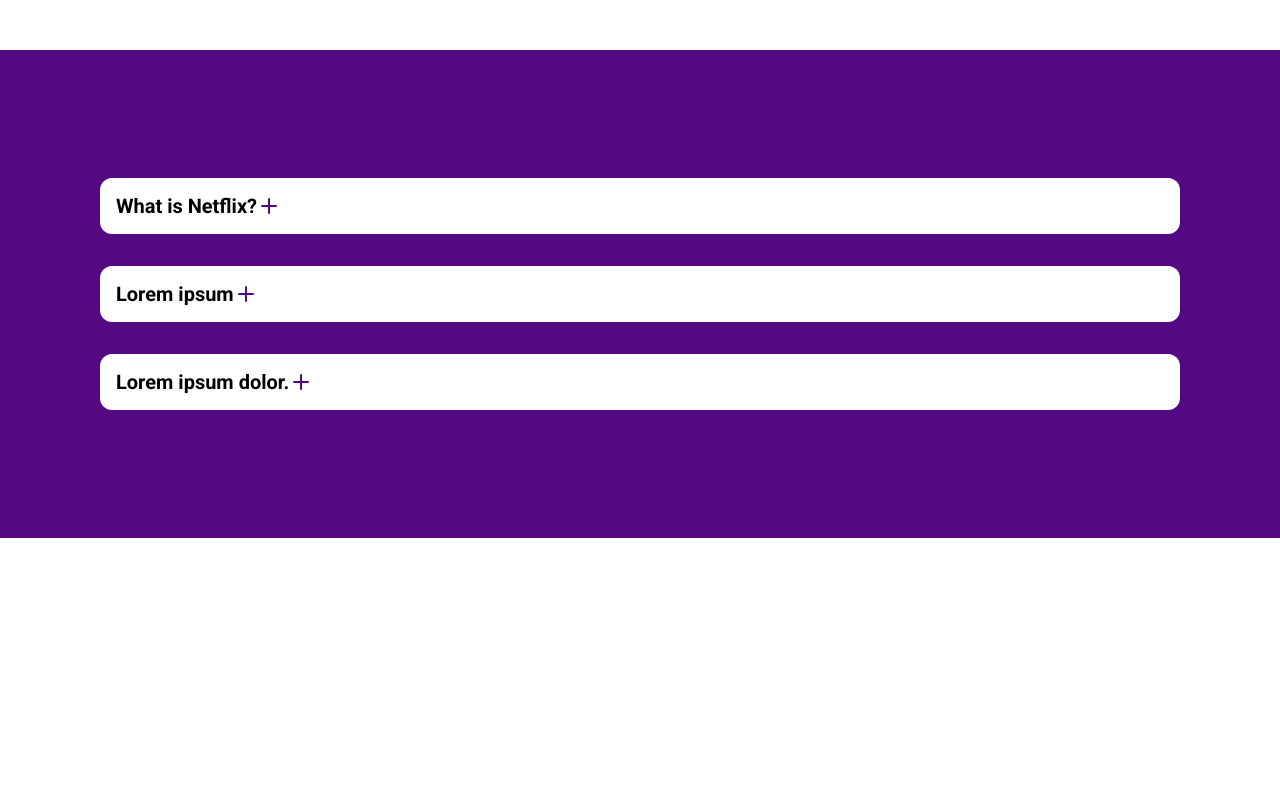
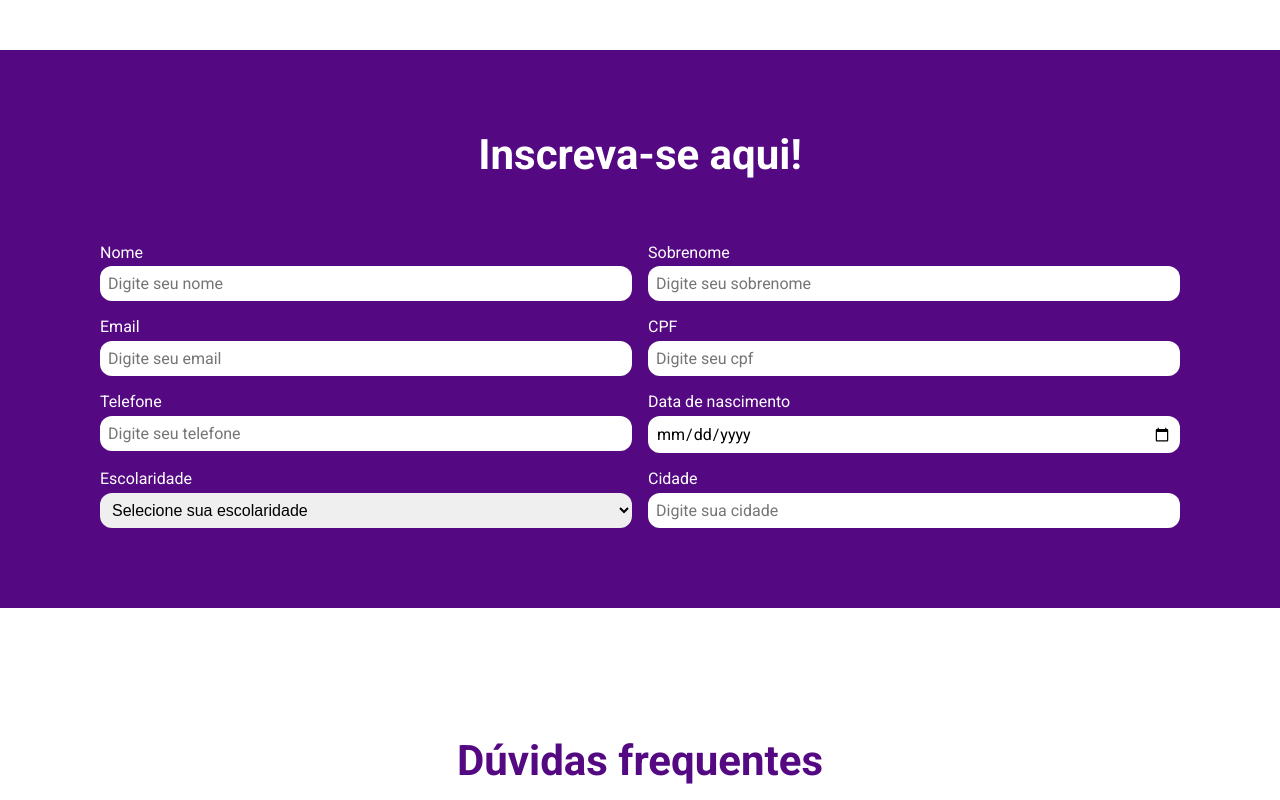
Before and after one commit to Neeeveess/empodera-tech-front, a React (Vite) app: page / in a window 1280 px wide. Shown: the part 1620-2420 px from the top of the page. Before the commit the page ends 2158 px from the top, so only its background shows below. Built offline with nearby package versions, Linux system fonts and the light colour scheme.

Commit message:
feat: finish design form section

```diff
--- a/package.json
+++ b/package.json
@@ -10,10 +10,13 @@
     "preview": "vite preview"
   },
   "dependencies": {
+    "@hookform/resolvers": "^3.4.2",
+    "lucide-react": "^0.300.0",
     "react": "^18.2.0",
     "react-dom": "^18.2.0",
+    "react-hook-form": "^7.51.5",
     "styled-components": "^6.1.11",
-    "lucide-react": "^0.300.0"
+    "zod": "^3.23.8"
   },
   "devDependencies": {
     "@rocketseat/eslint-config": "^2.2.2",
--- a/src/components/CardFAQ/style.ts
+++ b/src/components/CardFAQ/style.ts
@@ -3,6 +3,7 @@
 export const CardFAQContainer = styled.details`
   background-color: ${(props) => props.theme.white};
   color: ${(props) => props.theme.black};
+  border: 2px solid ${(props) => props.theme.primary};
   padding: 1rem;
   border-radius: 12px;
   max-width: 1200px;
--- a/src/pages/Home/FAQSection/index.tsx
+++ b/src/pages/Home/FAQSection/index.tsx
@@ -5,6 +5,7 @@
   return (
     <FAQContainer>
       <FAQContent>
+        <h2>Dúvidas frequentes</h2>
         <CardFAQ question="What is Netflix?">
           <p>
             Netflix is a streaming service that offers a wide variety of
--- a/src/pages/Home/FAQSection/style.ts
+++ b/src/pages/Home/FAQSection/style.ts
@@ -1,8 +1,8 @@
 import styled from 'styled-components'
 
 export const FAQContainer = styled.section`
-  background-color: ${(props) => props.theme.primary};
-  color: ${(props) => props.theme.white};
+  background-color: ${(props) => props.theme.white};
+  color: ${(props) => props.theme.primary};
 `
 
 export const FAQContent = styled.div`
@@ -19,4 +19,9 @@
     margin: auto 40px;
     padding: 40px 0;
   }
+  h2 {
+    font-size: 2.625rem;
+    margin-bottom: 2rem;
+    text-align: center;
+  }
 `
--- a/src/pages/Home/FormSection/index.tsx
+++ b/src/pages/Home/FormSection/index.tsx
@@ -0,0 +1,108 @@
+import { FormContainer, FormContent, FormGroup } from './style'
+
+export function FormSection() {
+  return (
+    <FormContainer>
+      <FormContent>
+        <h2>Inscreva-se aqui!</h2>
+        <FormGroup>
+          <div className="line">
+            <div className="item">
+              <label htmlFor="nome">Nome</label>
+              <input
+                id="nome"
+                name="nome"
+                type="text"
+                placeholder="Digite seu nome"
+              />
+            </div>
+            <div className="item">
+              <label htmlFor="sobrenome">Sobrenome</label>
+              <input
+                id="sobrenome"
+                name="sobrenome"
+                type="text"
+                placeholder="Digite seu sobrenome"
+              />
+            </div>
+          </div>
+          <div className="line">
+            <div className="item">
+              <label htmlFor="email">Email</label>
+              <input
+                id="email"
+                name="email"
+                type="email"
+                placeholder="Digite seu email"
+              />
+            </div>
+            <div className="item">
+              <label htmlFor="cpf">CPF</label>
+              <input
+                id="cpf"
+                name="cpf"
+                type="text"
+                placeholder="Digite seu cpf"
+              />
+            </div>
+          </div>
+          <div className="line">
+            <div className="item">
+              <label htmlFor="telefone">Telefone</label>
+              <input
+                id="telefone"
+                name="telefone"
+                type="tel"
+                placeholder="Digite seu telefone"
+              />
+            </div>
+            <div className="item">
+              <label htmlFor="data-nascimento">Data de nascimento</label>
+              <input
+                id="data-nascimento"
+                name="data-nascimento"
+                type="date"
+                placeholder="Digite sua data de nascimento"
+              />
+            </div>
+          </div>
+          <div className="line">
+            <div className="item">
+              <label htmlFor="escolaridade">Escolaridade</label>
+              <select name="escolaridade" id="escolaridade">
+                <option value="">Selecione sua escolaridade</option>
+                <option value="ensino-fundamental-incompleto">
+                  Ensino fundamental incompleto
+                </option>
+                <option value="ensino-fundamental-completo">
+                  Ensino fundamental completo
+                </option>
+                <option value="ensino-medio-incompleto">
+                  Ensino médio incompleto
+                </option>
+                <option value="ensino-medio-completo">
+                  Ensino médio completo
+                </option>
+                <option value="ensino-superior-incompleto">
+                  Ensino superior incompleto
+                </option>
+                <option value="ensino-superior-completo">
+                  Ensino superior completo
+                </option>
+              </select>
+            </div>
+            <div className="item">
+              <label htmlFor="cidade">Cidade</label>
+              <input
+                id="cidade"
+                name="cidade"
+                type="text"
+                placeholder="Digite sua cidade"
+              />
+            </div>
+          </div>
+        </FormGroup>
+      </FormContent>
+    </FormContainer>
+  )
+}
--- a/src/pages/Home/FormSection/style.ts
+++ b/src/pages/Home/FormSection/style.ts
@@ -1,16 +1,17 @@
 import styled from 'styled-components'
 
-export const FormContainer = styled.form`
-  background-color: ${(props) => props.theme.white};
-  color: ${(props) => props.theme.black};
+export const FormContainer = styled.section`
+  background-color: ${(props) => props.theme.primary};
+  color: ${(props) => props.theme.white};
 `
 export const FormContent = styled.div`
   margin: 0 200px;
-  padding: 8px 0;
+  padding: 80px 0;
 
   display: flex;
-  align-items: center;
-  justify-content: space-between;
+  flex-direction: column;
+  gap: 2rem;
+  justify-content: center;
 
   @media (max-width: 1500px) {
     margin: auto 100px;
@@ -18,4 +19,43 @@
   @media (max-width: 1260px) {
     margin: auto 40px;
   }
+
+  h2 {
+    font-size: 2.625rem;
+    margin-bottom: 2rem;
+    text-align: center;
+  }
 `
+
+export const FormGroup = styled.form`
+  flex: 1;
+  display: flex;
+  flex-direction: column;
+  align-items: center;
+  justify-content: center;
+  gap: 1rem;
+
+  .line {
+    width: 100%;
+    min-width: 300px;
+    display: flex;
+    gap: 1rem;
+
+    .item {
+      flex: 1;
+      label {
+        font-size: 1rem;
+      }
+      input,
+      select,
+      option {
+        margin-top: 0.3rem;
+        padding: 0.5rem;
+        border: none;
+        border-radius: 12px;
+        width: 100%;
+        font-size: 1rem;
+      }
+    }
+  }
+`
--- a/src/pages/Home/index.tsx
+++ b/src/pages/Home/index.tsx
@@ -1,5 +1,6 @@
 import { AboutSection } from './AboutSection'
 import { FAQSection } from './FAQSection'
+import { FormSection } from './FormSection'
 import { Header } from './Header'
 import { HeroSection } from './HeroSection'
 
@@ -9,6 +10,7 @@
       <Header />
       <HeroSection />
       <AboutSection />
+      <FormSection />
       <FAQSection />
     </>
   )
```
Also changed, not shown: 1 other file (tests, documents, lock files or other folders).
